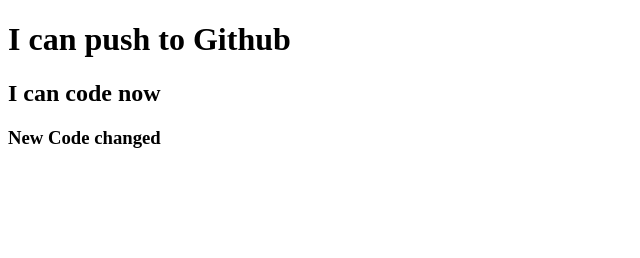
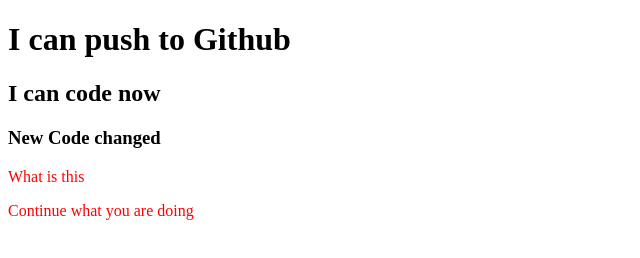
Before and after one commit to SaSahad02/my-second-repo, a plain HTML site: page index.html in a window 1280 px wide. Shown: the whole page, without its empty margins (0-640 px from the left). Drawn offline with Linux system fonts and the light colour scheme.

Commit message:
css added

```diff
--- a/index.html
+++ b/index.html
@@ -5,10 +5,13 @@
     <meta http-equiv="X-UA-Compatible" content="IE=edge">
     <meta name="viewport" content="width=device-width, initial-scale=1.0">
     <title>My Second Repository</title>
+    <link rel="stylesheet" href="style.css">
 </head>
 <body>
    <h1>I can push to Github</h1>
    <h2> I can code now</h2>
    <h3>New Code changed</h3>
+   <p>What is this</p>
+   <p>Continue what you are doing</p>
 </body>
 </html>
--- /dev/null
+++ b/style.css
@@ -0,0 +1,3 @@
+p {
+    color: red;
+}
```
